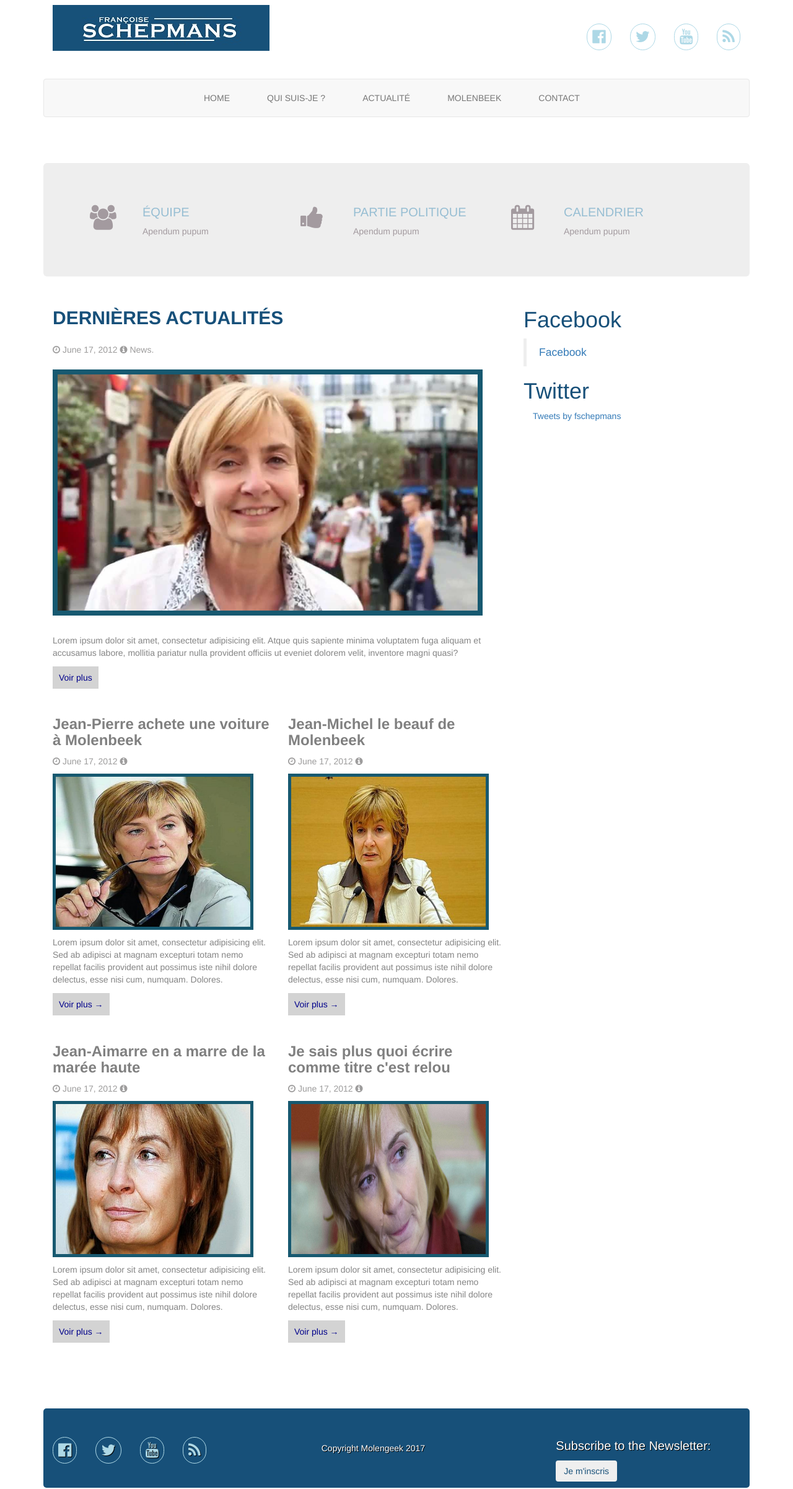
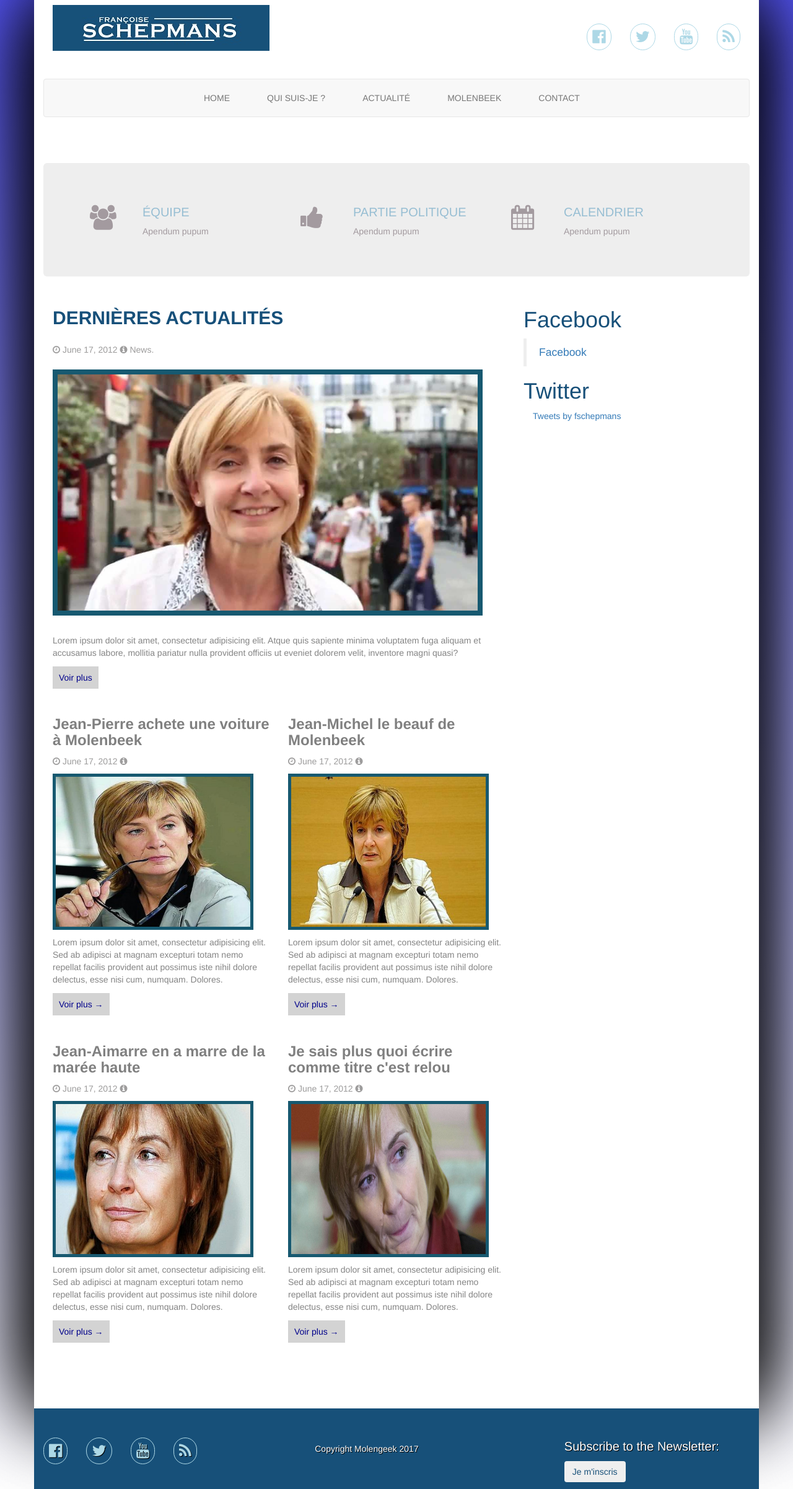
Before and after one commit to dyablinus/schepmans_clean, a CodeIgniter app: page /schepmans/index.php/index/index in a window 1280 px wide. Shown: the whole page at 62% size. Run offline with CodeIgniter, Linux system fonts and the light colour scheme; some libraries are stand-ins or nearby versions; grey boxes are pictures that could not be loaded.

Commit message:
changements mineurs css + alignements sur le footer/body background

```diff
--- a/application/views/template/base/footer.php
+++ b/application/views/template/base/footer.php
@@ -1,4 +1,4 @@
-<div class="container">
+<div class="container" id="footer_padding">
 
     <footer id="footerarnault">
         <ul class="nav navbar-nav navbar-left nav_footer">
--- a/application/views/template/base/index.php
+++ b/application/views/template/base/index.php
@@ -27,9 +27,9 @@
 
 
 </head>
-<body>
+<body style="background-image:linear-gradient(rgba(27, 27, 255, 0.73), white);">
 
-<div class="container">
+<div style="background-color: white; box-shadow: -1em 0 125px black, 1em 0 125px black;" class="container">
 <?php  $this->load->view('template/base/nav'); ?>
 
 <?= $view_content ?>
--- a/assets/css/style.css
+++ b/assets/css/style.css
@@ -141,7 +141,7 @@
 #footerarnault{
     background-color: #175079;
     color: white;
-    border-radius: 5px;
+
     text-shadow: 1px 1px black;
     padding: 4% 0;
 
@@ -176,4 +176,8 @@
 a#back-top{
     display: none !important;
 }
+#footer_padding{
+    padding: initial;
+
+}
 /*FIN FOOTER*/
```
